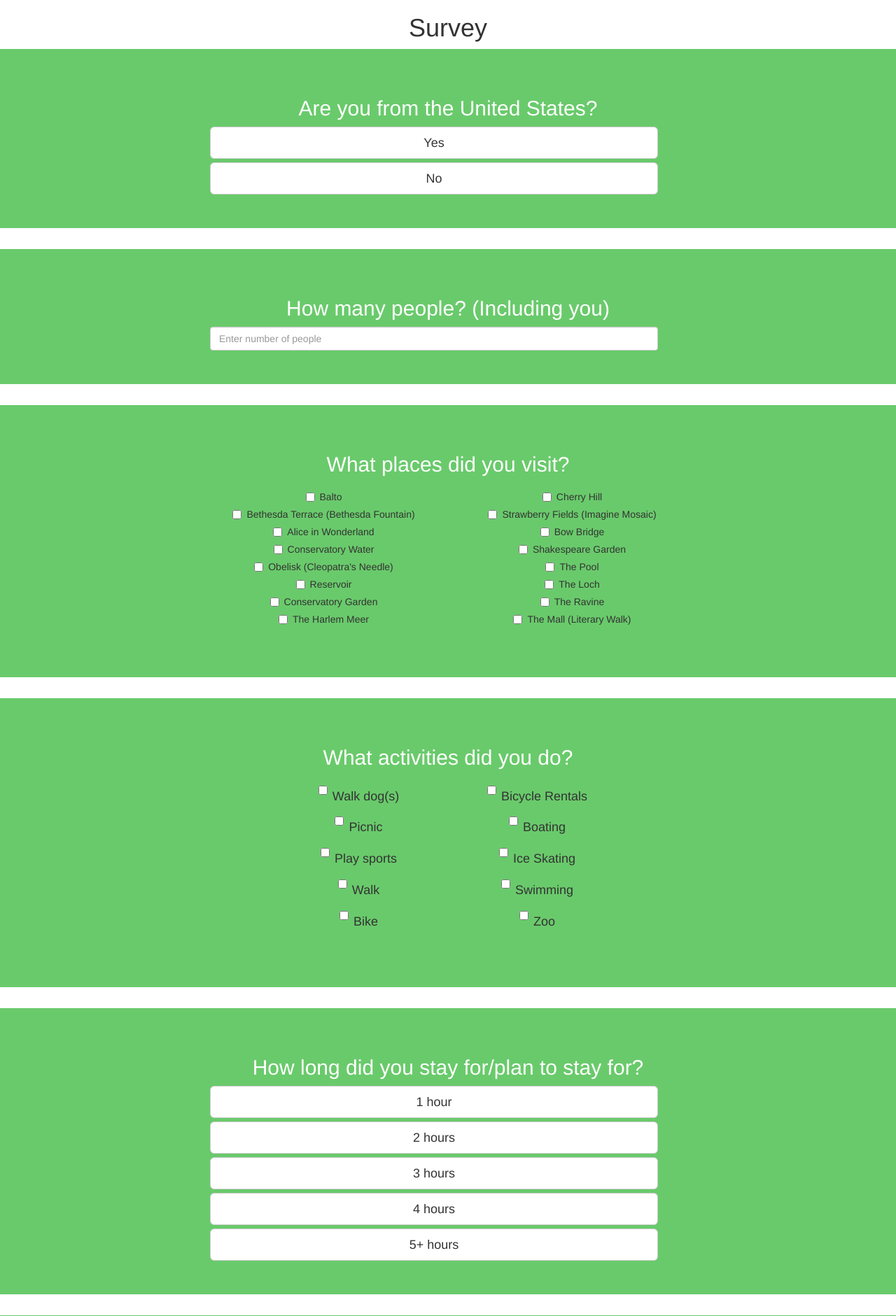
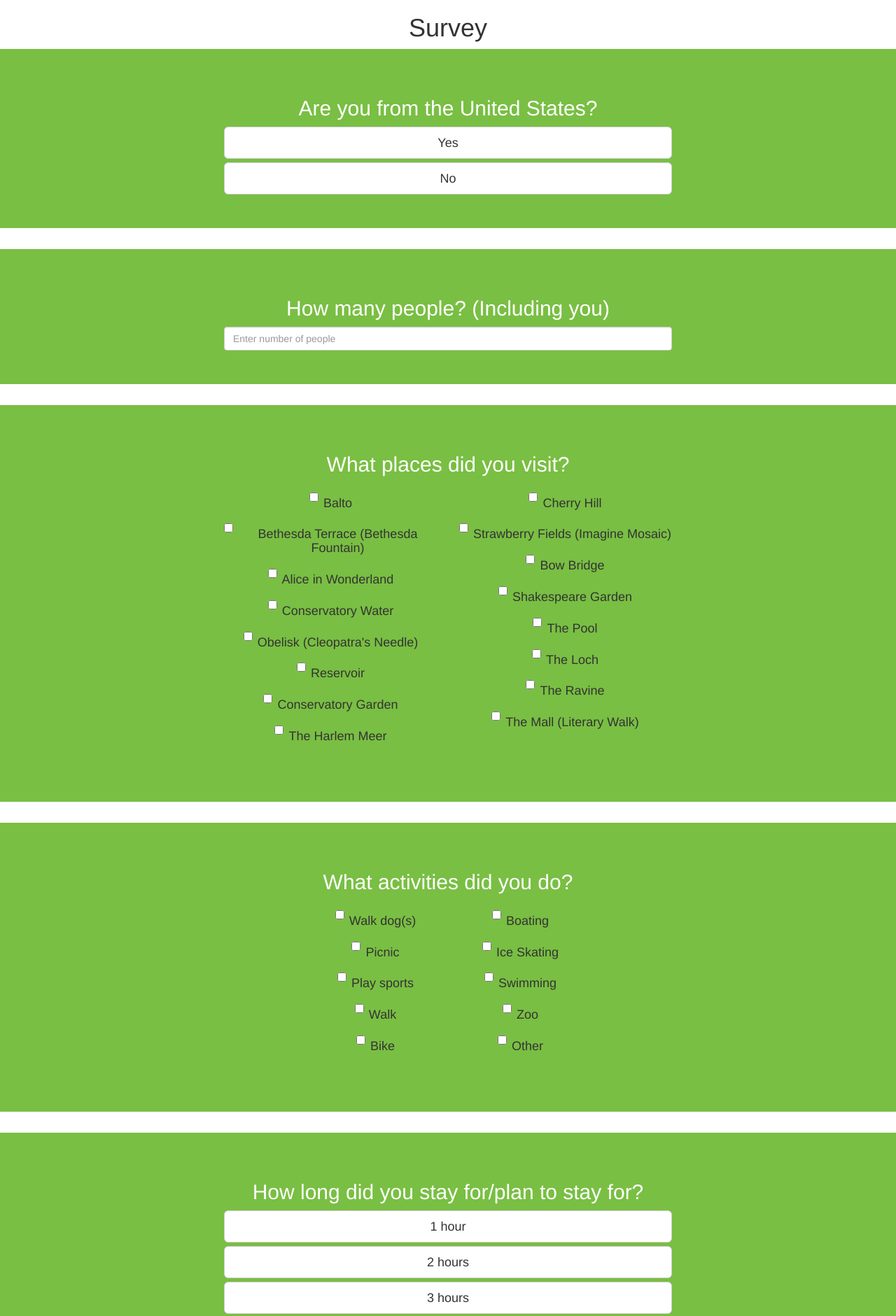
Before and after one commit to jerseycity2018/team-1, a React (Create React App) app in the folder my-app/: page /survey in a window 1280 px wide. Shown: the top 1881 px of the page at 70% size. Built offline with nearby package versions, Linux system fonts and the light colour scheme.

Commit message:
lets do this

```diff
--- a/my-app/src/components/survey.js
+++ b/my-app/src/components/survey.js
@@ -71,9 +71,9 @@ handleChange(e) {
             <h1> Survey </h1>
         {this.state.renderStates ?(
             <div>
-            <Jumbotron style={{backgroundColor:"#69ca6b"}}>
+            <Jumbotron style={{backgroundColor:"#79bf43"}}>
                 <h2 style={{color:"white"}}> Are you from the United States? </h2>
-                <div style={{width:"50%", marginLeft:"300px"}}>
+                  <div style={{width:"50%", marginLeft:"25%", marginRight:"25%"}}>
                     <Button onClick={()=>this.handleClick(1)} value="yes" bsSize="large" block>Yes</Button>
                     <Button onClick={()=>this.handleClick(2)} value="no" bsSize="large" block>No</Button>
                 </div>
@@ -83,9 +83,9 @@ handleChange(e) {
 
         {this.state.renderZipcode ?(
         <div>
-            <Jumbotron style={{backgroundColor:"#69ca6b"}}>
+            <Jumbotron style={{backgroundColor:"#79bf43"}}>
                 <h2 style={{color:"white"}}> What is your Zip Code? </h2>
-                <div style={{width:"50%", marginLeft:"300px"}}>
+                  <div style={{width:"50%", marginLeft:"25%", marginRight:"25%"}}>
                 <form>
                     <FormGroup
                     controlId="formBasicText"
@@ -108,7 +108,7 @@ handleChange(e) {
 
         {this.state.renderCountry ?(
         <div>
-        <Jumbotron style={{backgroundColor:"#69ca6b"}}>
+        <Jumbotron style={{backgroundColor:"#79bf43"}}>
           <h2 style={{color:"white"}}> What country are you from? </h2>
           <SplitButton title="Choose a Country" pullRight id="split-button-pull-right" bsSize="large">
           <MenuItem eventKey="Afghanistan">Afghanistan</MenuItem>
@@ -139,9 +139,9 @@ handleChange(e) {
 
         {this.state.renderGroup ?(
         <div>
-        <Jumbotron style={{backgroundColor:"#69ca6b"}}>
+        <Jumbotron style={{backgroundColor:"#79bf43"}}>
           <h2 style={{color:"white"}}> Are you alone or with a group? </h2>
-            <div style={{width:"50%", marginLeft:"300px"}}>
+            <div style={{width:"50%", marginLeft:"25%", marginRight:"25%"}}>
               <Button bsSize="large" block>Alone</Button>
               <Button bsSize="large" block>Group</Button>
             </div>
@@ -150,9 +150,9 @@ handleChange(e) {
         ):<div></div>}
 
 
-        <Jumbotron style={{backgroundColor:"#69ca6b"}}>
+        <Jumbotron style={{backgroundColor:"#79bf43"}}>
           <h2 style={{color:"white"}}> How many people? (Including you) </h2>
-          <div style={{width:"50%", marginLeft:"300px"}}>
+            <div style={{width:"50%", marginLeft:"25%", marginRight:"25%"}}>
           <form>
             <FormControl
               type="text"
@@ -165,44 +165,44 @@ handleChange(e) {
         </div>
         </Jumbotron>
 
-        <Jumbotron style={{backgroundColor:"#69ca6b"}}>
+        <Jumbotron style={{backgroundColor:"#79bf43"}}>
           <h2 style={{color:"white"}}> What places did you visit? </h2>
-          <FormGroup style={{marginLeft:"300px", marginRight:"300px"}}>
+          <FormGroup style={{marginLeft:"300px", marginRight:"25%", marginLeft:"25%"}}>
           <Row className="show-grid">
               <Col md={6} mdPush={6}>
-              <Checkbox>Cherry Hill</Checkbox>
-              <Checkbox>Strawberry Fields (Imagine Mosaic)</Checkbox>
-              <Checkbox>Bow Bridge</Checkbox>
-              <Checkbox>Shakespeare Garden</Checkbox>
-              <Checkbox>The Pool</Checkbox>
-              <Checkbox>The Loch</Checkbox>
-              <Checkbox>The Ravine</Checkbox>
-              <Checkbox>The Mall (Literary Walk)</Checkbox>
+              <Checkbox> <h4 style={{display:"inline-block"}}>Cherry Hill</h4></Checkbox>
+              <Checkbox> <h4 style={{display:"inline-block"}}>Strawberry Fields (Imagine Mosaic)</h4></Checkbox>
+              <Checkbox> <h4 style={{display:"inline-block"}}>Bow Bridge</h4></Checkbox>
+              <Checkbox> <h4 style={{display:"inline-block"}}>Shakespeare Garden</h4></Checkbox>
+              <Checkbox> <h4 style={{display:"inline-block"}}>The Pool</h4></Checkbox>
+              <Checkbox> <h4 style={{display:"inline-block"}}>The Loch</h4></Checkbox>
+              <Checkbox> <h4 style={{display:"inline-block"}}>The Ravine</h4></Checkbox>
+              <Checkbox> <h4 style={{display:"inline-block"}}>The Mall (Literary Walk)</h4></Checkbox>
               </Col>
               <Col md={6} mdPull={6}>
-              <Checkbox>Balto</Checkbox>
-              <Checkbox>Bethesda Terrace (Bethesda Fountain)</Checkbox>
-              <Checkbox>Alice in Wonderland</Checkbox>
-              <Checkbox>Conservatory Water</Checkbox>
-              <Checkbox>Obelisk (Cleopatra's Needle)</Checkbox>
-              <Checkbox>Reservoir</Checkbox>
-              <Checkbox>Conservatory Garden</Checkbox>
-              <Checkbox>The Harlem Meer</Checkbox>
+              <Checkbox> <h4 style={{display:"inline-block"}}>Balto</h4></Checkbox>
+              <Checkbox> <h4 style={{display:"inline-block"}}>Bethesda Terrace (Bethesda Fountain)</h4></Checkbox>
+              <Checkbox> <h4 style={{display:"inline-block"}}>Alice in Wonderland</h4></Checkbox>
+              <Checkbox> <h4 style={{display:"inline-block"}}>Conservatory Water</h4></Checkbox>
+              <Checkbox> <h4 style={{display:"inline-block"}}>Obelisk (Cleopatra's Needle)</h4></Checkbox>
+              <Checkbox> <h4 style={{display:"inline-block"}}>Reservoir</h4></Checkbox>
+              <Checkbox> <h4 style={{display:"inline-block"}}>Conservatory Garden</h4></Checkbox>
+              <Checkbox> <h4 style={{display:"inline-block"}}>The Harlem Meer</h4></Checkbox>
               </Col>
             </Row>
             </FormGroup>
         </Jumbotron>
 
-        <Jumbotron style={{backgroundColor:"#69ca6b"}}>
+        <Jumbotron style={{backgroundColor:"#79bf43"}}>
           <h2 style={{color:"white"}}> What activities did you do? </h2>
-          <FormGroup style={{marginLeft:"400px", marginRight:"400px"}}>
+          <FormGroup style={{marginLeft:"300px", marginRight:"35%", marginLeft:"35%"}}>
           <Row className="show-grid">
               <Col md={6} mdPush={6}>
-              <Checkbox> <h4 style={{display:"inline-block"}}>Bicycle Rentals</h4></Checkbox>
               <Checkbox> <h4 style={{display:"inline-block"}}>Boating</h4></Checkbox>
               <Checkbox> <h4 style={{display:"inline-block"}}>Ice Skating</h4></Checkbox>
               <Checkbox> <h4 style={{display:"inline-block"}}>Swimming</h4></Checkbox>
               <Checkbox> <h4 style={{display:"inline-block"}}>Zoo</h4></Checkbox>
+              <Checkbox> <h4 style={{display:"inline-block"}}>Other</h4></Checkbox>
               </Col>
               <Col md={6} mdPull={6}>
               <Checkbox> <h4 style={{display:"inline-block"}}>Walk dog(s)</h4></Checkbox>
@@ -216,9 +216,9 @@ handleChange(e) {
             </FormGroup>
         </Jumbotron>
 
-        <Jumbotron style={{backgroundColor:"#69ca6b"}}>
+        <Jumbotron style={{backgroundColor:"#79bf43"}}>
           <h2 style={{color:"white"}}> How long did you stay for/plan to stay for? </h2>
-          <div style={{width:"50%", marginLeft:"300px"}}>
+            <div style={{width:"50%", marginLeft:"25%", marginRight:"25%"}}>
             <Button bsSize="large" block>1 hour</Button>
             <Button bsSize="large" block>2 hours</Button>
             <Button bsSize="large" block>3 hours</Button>
@@ -227,21 +227,22 @@ handleChange(e) {
           </div>
         </Jumbotron>
 
-        <Jumbotron style={{backgroundColor:"#69ca6b"}}>
+        <Jumbotron style={{backgroundColor:"#79bf43"}}>
           <h2 style={{color:"white"}}> How did you get to Central Park? </h2>
-          <FormGroup style={{marginLeft:"300px", marginRight:"300px"}}>
+          <FormGroup style={{marginLeft:"300px", marginRight:"25%", marginLeft:"25%"}}>
               <Checkbox> <h4 style={{display:"inline-block"}}>Subway</h4></Checkbox>
               <Checkbox> <h4 style={{display:"inline-block"}}>Long Island Railroad (LIRR)</h4></Checkbox>
               <Checkbox> <h4 style={{display:"inline-block"}}>Walking</h4></Checkbox>
               <Checkbox> <h4 style={{display:"inline-block"}}>Car</h4></Checkbox>
               <Checkbox> <h4 style={{display:"inline-block"}}>Biking</h4></Checkbox>
               <Checkbox> <h4 style={{display:"inline-block"}}>Other</h4></Checkbox>
+
             </FormGroup>
         </Jumbotron>
 
-        <Jumbotron style={{backgroundColor:"#69ca6b"}}>
+        <Jumbotron style={{backgroundColor:"#79bf43"}}>
           <h2 style={{color:"white"}}> Age </h2>
-          <div style={{width:"50%", marginLeft:"300px"}}>
+            <div style={{width:"50%", marginLeft:"25%", marginRight:"25%"}}>
             <Button bsSize="large" block>0-15</Button>
             <Button bsSize="large" block>15-24</Button>
             <Button bsSize="large" block>25-34</Button>
@@ -251,9 +252,9 @@ handleChange(e) {
           </div>
         </Jumbotron>
 
-        <Jumbotron style={{backgroundColor:"#69ca6b"}}>
+        <Jumbotron style={{backgroundColor:"#79bf43"}}>
           <h2 style={{color:"white"}}> Gender </h2>
-          <div style={{width:"50%", marginLeft:"300px"}}>
+            <div style={{width:"50%", marginLeft:"25%", marginRight:"25%"}}>
             <Button bsSize="large" block>Male</Button>
             <Button bsSize="large" block>Female</Button>
             <Button bsSize="large" block>Other</Button>
@@ -261,9 +262,9 @@ handleChange(e) {
           </div>
         </Jumbotron>
 
-        <Jumbotron style={{backgroundColor:"#69ca6b"}}>
+        <Jumbotron style={{backgroundColor:"#79bf43"}}>
           <h2 style={{color:"white"}}> Ethnicity </h2>
-          <div style={{width:"50%", marginLeft:"300px"}}>
+            <div style={{width:"50%", marginLeft:"25%", marginRight:"25%"}}>
           <Button bsSize="large" block>White</Button>
           <Button bsSize="large" block>Hispanic or Latino</Button>
           <Button bsSize="large" block>Black or African American</Button>
```
